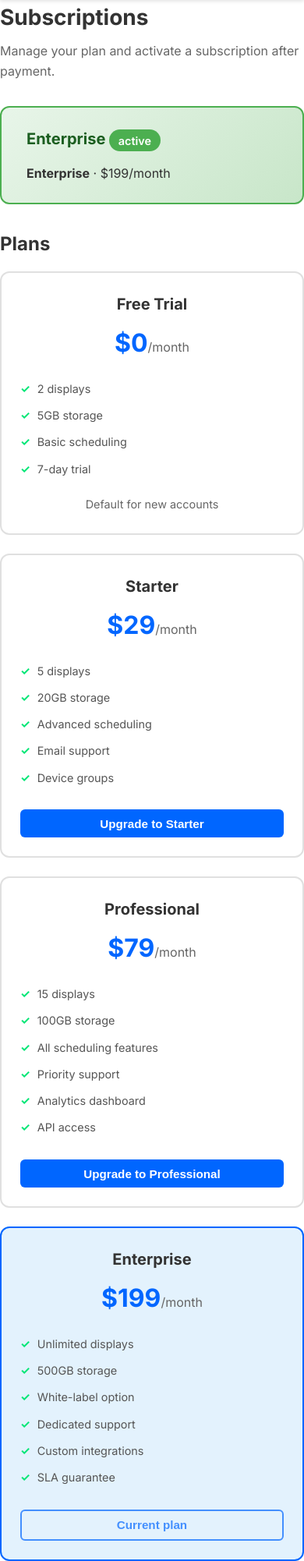
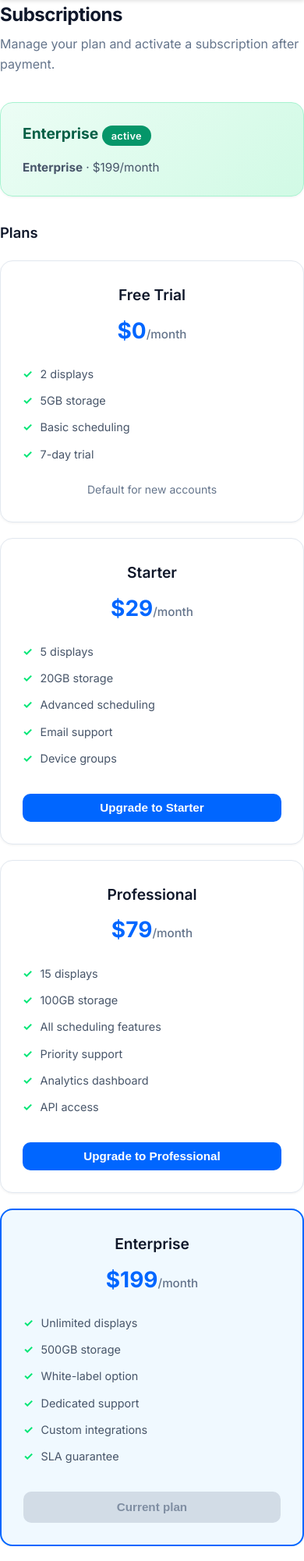
Before and after one commit to benzoxerxi/Digital-Signage, a Flask app: page /subscriptions in a window 390 px wide; the page is wider, and only the part inside the window is pictured. Shown: the part 147-2149 px from the top of that part at 78% size. Run offline with Flask 3, Linux system fonts and the light colour scheme; a user stored in the database is signed in.

Commit message:
Revamp subscription page styles for enhanced user experience
Updated the CSS for the subscriptions page to improve layout and visual appeal. Adjusted styles for various elements including the subscription cards, section titles, and buttons. Introduced responsive design features and refined color schemes for better readability and aesthetics.

```diff
--- a/digital-signage-saas/templates/subscriptions.html
+++ b/digital-signage-saas/templates/subscriptions.html
@@ -3,60 +3,152 @@
 
 {% block extra_css %}
 <style>
-    .subs-page { max-width: 1100px; margin: 0 auto; padding: 2rem 1rem; }
-    .subs-page h1 { margin-bottom: 0.5rem; font-size: 1.75rem; }
-    .subs-page .subtitle { color: #666; margin-bottom: 2rem; }
+    .subs-page {
+        max-width: 960px;
+        margin: 0 auto;
+        padding: 2.5rem 1.5rem;
+    }
+    .subs-page h1 {
+        font-size: clamp(1.5rem, 4vw, 2rem);
+        font-weight: 700;
+        letter-spacing: -0.02em;
+        color: #0f172a;
+        margin-bottom: 0.35rem;
+    }
+    .subs-page .subtitle {
+        color: #64748b;
+        font-size: 1rem;
+        margin-bottom: 2.25rem;
+    }
     .current-plan-card {
-        background: linear-gradient(135deg, #E8F5E9 0%, #C8E6C9 100%);
-        border: 2px solid #4CAF50;
-        border-radius: 12px;
-        padding: 1.5rem 2rem;
+        background: linear-gradient(135deg, #ecfdf5 0%, #d1fae5 100%);
+        border: 1px solid #a7f3d0;
+        border-radius: 16px;
+        padding: 1.5rem 1.75rem;
         margin-bottom: 2rem;
         display: flex;
         justify-content: space-between;
         align-items: center;
         flex-wrap: wrap;
         gap: 1rem;
+        box-shadow: 0 1px 3px rgba(0,0,0,0.06);
     }
     .current-plan-card.expired {
-        background: linear-gradient(135deg, #FFEBEE 0%, #FFCDD2 100%);
-        border-color: #f44336;
+        background: linear-gradient(135deg, #fef2f2 0%, #fee2e2 100%);
+        border-color: #fecaca;
     }
-    .current-plan-card .plan-name { font-size: 1.25rem; font-weight: 700; color: #1B5E20; }
-    .current-plan-card.expired .plan-name { color: #b71c1c; }
+    .current-plan-card .plan-name {
+        font-size: 1.2rem;
+        font-weight: 700;
+        color: #065f46;
+    }
+    .current-plan-card.expired .plan-name { color: #991b1b; }
     .current-plan-card .status {
         padding: 0.35rem 0.75rem;
-        border-radius: 20px;
-        font-size: 0.9rem;
+        border-radius: 999px;
+        font-size: 0.8rem;
         font-weight: 600;
+        letter-spacing: 0.02em;
     }
-    .current-plan-card .status.active { background: #4CAF50; color: white; }
-    .current-plan-card .status.trial { background: #FFB300; color: #333; }
-    .current-plan-card .status.expired { background: #f44336; color: white; }
+    .current-plan-card .status.active { background: #059669; color: white; }
+    .current-plan-card .status.trial { background: #f59e0b; color: white; }
+    .current-plan-card .status.expired { background: #dc2626; color: white; }
+    .current-plan-card > div:last-child {
+        color: #475569;
+        font-size: 0.95rem;
+    }
+    .subs-section-title {
+        font-size: 1.15rem;
+        font-weight: 600;
+        color: #0f172a;
+        margin-bottom: 1.25rem;
+    }
     .plans-grid {
         display: grid;
-        grid-template-columns: repeat(auto-fit, minmax(260px, 1fr));
-        gap: 1.5rem;
+        grid-template-columns: repeat(auto-fit, minmax(220px, 1fr));
+        gap: 1.25rem;
+        max-width: 100%;
     }
     .plan-card {
         background: white;
-        border: 2px solid #e0e0e0;
+        border: 1px solid #e2e8f0;
+        border-radius: 16px;
+        padding: 1.75rem;
+        text-align: center;
+        transition: border-color 0.2s, box-shadow 0.2s, transform 0.2s;
+        box-shadow: 0 1px 3px rgba(0,0,0,0.06);
+    }
+    .plan-card:hover {
+        border-color: var(--primary);
+        box-shadow: 0 8px 24px rgba(0, 102, 255, 0.12);
+        transform: translateY(-2px);
+    }
+    .plan-card.current {
+        border-color: var(--primary);
+        background: #f0f9ff;
+        border-width: 2px;
+    }
+    .plan-card h3 {
+        font-size: 1.2rem;
+        font-weight: 600;
+        color: #0f172a;
+        margin-bottom: 0.5rem;
+    }
+    .plan-card .price {
+        font-size: 1.75rem;
+        font-weight: 700;
+        color: var(--primary);
+    }
+    .plan-card .price span {
+        font-size: 0.95rem;
+        color: #64748b;
+        font-weight: 500;
+    }
+    .plan-card .features-list {
+        list-style: none;
+        padding: 1rem 0;
+        text-align: left;
+        margin: 0;
+    }
+    .plan-card .features-list li {
+        padding: 0.35rem 0;
+        color: #475569;
+        font-size: 0.9rem;
+    }
+    .plan-card .features-list li::before {
+        content: '✓ ';
+        color: var(--success);
+        font-weight: bold;
+        margin-right: 0.4rem;
+    }
+    .plan-card .btn {
+        margin-top: 0.75rem;
+        width: 100%;
+        padding: 0.6rem 1rem;
+        border-radius: 10px;
+        font-weight: 600;
+    }
+    .plan-card .btn:disabled {
+        opacity: 0.8;
+        cursor: default;
+        background: #cbd5e1;
+        border-color: #cbd5e1;
+        color: #64748b;
+    }
+    .plan-card .plan-default-note {
+        margin-top: 0.75rem;
+        color: #64748b;
+        font-size: 0.875rem;
+    }
+    .payment-message {
+        background: #fffbeb;
+        border: 1px solid #fde68a;
         border-radius: 12px;
-        padding: 1.5rem;
-        text-align: center;
-        transition: all 0.2s;
+        padding: 1rem 1.25rem;
+        margin-bottom: 2rem;
+        font-size: 0.95rem;
+        color: #92400e;
     }
-    .plan-card:hover { border-color: var(--primary); box-shadow: 0 6px 20px rgba(0,102,255,0.15); }
-    .plan-card.current { border-color: var(--primary); background: #E3F2FD; }
-    .plan-card h3 { margin-bottom: 0.5rem; font-size: 1.25rem; }
-    .plan-card .price { font-size: 2rem; font-weight: 700; color: var(--primary); }
-    .plan-card .price span { font-size: 1rem; color: #666; font-weight: 400; }
-    .plan-card .features-list { list-style: none; padding: 1rem 0; text-align: left; margin: 0; }
-    .plan-card .features-list li { padding: 0.35rem 0; color: #555; font-size: 0.9rem; }
-    .plan-card .features-list li::before { content: '✓ '; color: var(--success); font-weight: bold; margin-right: 0.35rem; }
-    .plan-card .btn { margin-top: 0.5rem; width: 100%; }
-    .plan-card .btn:disabled { opacity: 0.7; cursor: not-allowed; }
-    .payment-message { background: #FFF3E0; border-left: 4px solid #FF9800; padding: 1rem 1.25rem; border-radius: 8px; margin-bottom: 2rem; font-size: 0.95rem; }
 </style>
 {% endblock %}
 
@@ -88,7 +180,7 @@
     </div>
     {% endif %}
 
-    <h2 style="margin-bottom: 1rem;">Plans</h2>
+    <h2 class="subs-section-title">Plans</h2>
     <div class="plans-grid">
         {% for plan_key, plan in plans.items() %}
         <div class="plan-card {% if plan_key == user.plan %}current{% endif %}">
@@ -104,7 +196,7 @@
             {% if plan_key == user.plan and user.is_subscription_active() %}
                 <button class="btn btn-secondary" disabled>Current plan</button>
             {% elif plan_key == 'free' %}
-                <span style="color:#666; font-size:0.9rem;">Default for new accounts</span>
+                <span class="plan-default-note">Default for new accounts</span>
             {% else %}
                 <button type="button" class="btn btn-primary plan-subscribe-btn" data-plan="{{ plan_key }}" data-name="{{ plan.name }}">
                     {{ 'Upgrade' if user.plan != 'free' else 'Subscribe' }} to {{ plan.name }}
```
